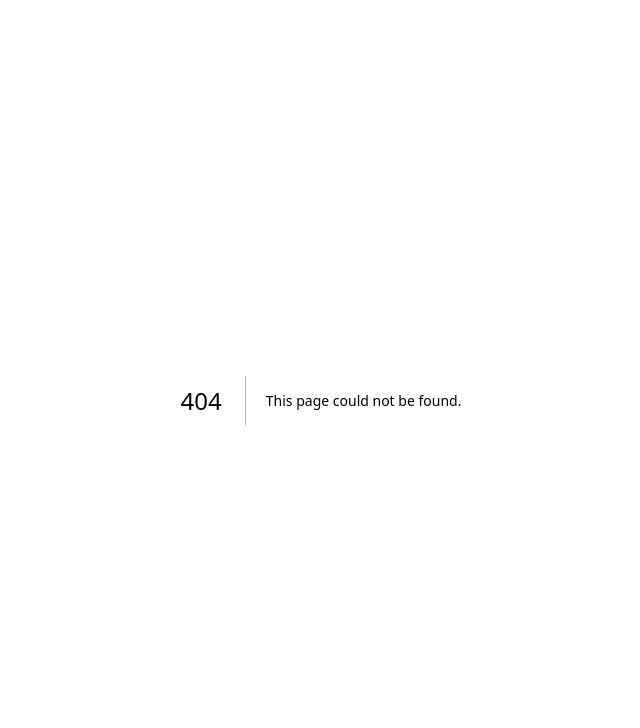
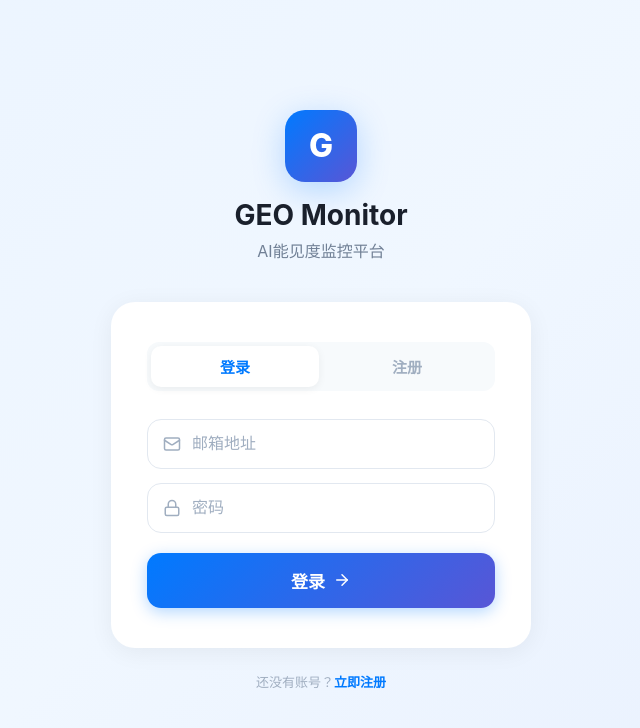
Before and after one commit to hongbohs888/geo-monitor, a Next.js app: page /login in a window 1280 px wide. Before the commit this address had no page. Shown: the top 728 px of the page, without its empty margins (319-959 px from the left). Built offline with nearby package versions, Linux system fonts and the light colour scheme; no server answers.

Commit message:
Create login.js

```diff
--- /dev/null
+++ b/pages/login.js
@@ -0,0 +1,111 @@
+import { useState } from "react";
+import { supabase } from "../lib/supabase";
+import { Loader2, ArrowRight, Mail, Lock, User } from "lucide-react";
+
+export default function Login() {
+  const [mode, setMode] = useState("login");
+  const [email, setEmail] = useState("");
+  const [password, setPassword] = useState("");
+  const [name, setName] = useState("");
+  const [loading, setLoading] = useState(false);
+  const [error, setError] = useState("");
+
+  const handleLogin = async () => {
+    if (!email || !password) { setError("请填写邮箱和密码"); return; }
+    setLoading(true); setError("");
+    const { error } = await supabase.auth.signInWithPassword({ email, password });
+    if (error) setError(error.message === "Invalid login credentials" ? "邮箱或密码错误" : error.message);
+    setLoading(false);
+  };
+
+  const handleRegister = async () => {
+    if (!email || !password) { setError("请填写邮箱和密码"); return; }
+    if (password.length < 6) { setError("密码至少6位"); return; }
+    setLoading(true); setError("");
+    const { error } = await supabase.auth.signUp({
+      email, password,
+      options: { data: { name: name || email.split("@")[0] } }
+    });
+    if (error) setError(error.message);
+    setLoading(false);
+  };
+
+  const is = {
+    width: "100%", background: "#fff", border: "1px solid #E2E8F0",
+    borderRadius: 14, padding: "15px 20px", fontSize: 16, outline: "none",
+    color: "#1A202C", marginBottom: 14,
+  };
+
+  return (
+    <div style={{ minHeight: "100vh", background: "linear-gradient(135deg, #EBF4FF 0%, #F0F7FF 50%, #E8F0FE 100%)", display: "flex", alignItems: "center", justifyContent: "center", fontFamily: "-apple-system,'SF Pro Display','Helvetica Neue',sans-serif" }}>
+      <div style={{ width: 420, maxWidth: "90vw" }}>
+        {/* Logo */}
+        <div style={{ textAlign: "center", marginBottom: 40 }}>
+          <div style={{ width: 72, height: 72, borderRadius: 20, background: "linear-gradient(135deg, #007AFF, #5856D6)", display: "inline-flex", alignItems: "center", justifyContent: "center", marginBottom: 16, boxShadow: "0 8px 32px rgba(0,122,255,0.25)" }}>
+            <span style={{ fontSize: 32, color: "#fff", fontWeight: 800 }}>G</span>
+          </div>
+          <h1 style={{ fontSize: 28, fontWeight: 700, color: "#1A202C", margin: "0 0 6px" }}>GEO Monitor</h1>
+          <p style={{ fontSize: 16, color: "#718096", margin: 0 }}>AI能见度监控平台</p>
+        </div>
+
+        {/* Card */}
+        <div style={{ background: "#fff", borderRadius: 24, padding: "40px 36px", boxShadow: "0 4px 24px rgba(0,0,0,0.06)" }}>
+          {/* Tab */}
+          <div style={{ display: "flex", gap: 4, marginBottom: 28, background: "#F7FAFC", borderRadius: 12, padding: 4 }}>
+            {["login", "register"].map(m => (
+              <button key={m} onClick={() => { setMode(m); setError(""); }} style={{
+                flex: 1, padding: "10px", borderRadius: 10, border: "none", fontSize: 15, fontWeight: 600,
+                background: mode === m ? "#fff" : "transparent",
+                color: mode === m ? "#007AFF" : "#A0AEC0",
+                boxShadow: mode === m ? "0 2px 8px rgba(0,0,0,0.06)" : "none",
+                cursor: "pointer",
+              }}>{m === "login" ? "登录" : "注册"}</button>
+            ))}
+          </div>
+
+          {mode === "register" && (
+            <div style={{ position: "relative", marginBottom: 14 }}>
+              <User size={18} style={{ position: "absolute", left: 16, top: 16, color: "#A0AEC0" }} />
+              <input value={name} onChange={e => setName(e.target.value)} placeholder="昵称（选填）"
+                style={{ ...is, paddingLeft: 44, marginBottom: 0 }} />
+            </div>
+          )}
+
+          <div style={{ position: "relative", marginBottom: 14 }}>
+            <Mail size={18} style={{ position: "absolute", left: 16, top: 16, color: "#A0AEC0" }} />
+            <input value={email} onChange={e => { setEmail(e.target.value); setError(""); }} placeholder="邮箱地址" type="email"
+              style={{ ...is, paddingLeft: 44, marginBottom: 0 }} />
+          </div>
+
+          <div style={{ position: "relative", marginBottom: 20 }}>
+            <Lock size={18} style={{ position: "absolute", left: 16, top: 16, color: "#A0AEC0" }} />
+            <input value={password} onChange={e => { setPassword(e.target.value); setError(""); }} placeholder="密码" type="password"
+              style={{ ...is, paddingLeft: 44, marginBottom: 0 }}
+              onKeyDown={e => e.key === "Enter" && (mode === "login" ? handleLogin() : handleRegister())} />
+          </div>
+
+          {error && <div style={{ color: "#E53E3E", fontSize: 14, marginBottom: 16, textAlign: "center" }}>{error}</div>}
+
+          <button onClick={mode === "login" ? handleLogin : handleRegister} disabled={loading} style={{
+            width: "100%", padding: "15px", borderRadius: 14, border: "none", fontSize: 17, fontWeight: 700,
+            background: loading ? "#A0AEC0" : "linear-gradient(135deg, #007AFF, #5856D6)",
+            color: "#fff", cursor: loading ? "default" : "pointer",
+            display: "flex", alignItems: "center", justifyContent: "center", gap: 8,
+            boxShadow: "0 4px 16px rgba(0,122,255,0.3)",
+          }}>
+            {loading ? <Loader2 size={18} className="spin" /> : <>{mode === "login" ? "登录" : "注册"} <ArrowRight size={18} /></>}
+          </button>
+        </div>
+
+        <p style={{ textAlign: "center", fontSize: 13, color: "#A0AEC0", marginTop: 24 }}>
+          {mode === "login" ? "还没有账号？" : "已有账号？"}
+          <button onClick={() => { setMode(mode === "login" ? "register" : "login"); setError(""); }}
+            style={{ background: "none", border: "none", color: "#007AFF", cursor: "pointer", fontWeight: 600, fontSize: 13 }}>
+            {mode === "login" ? "立即注册" : "去登录"}
+          </button>
+        </p>
+      </div>
+      <style>{`@keyframes spin{to{transform:rotate(360deg);}}.spin{animation:spin 1s linear infinite;}input::placeholder{color:#A0AEC0;}`}</style>
+    </div>
+  );
+}
```
